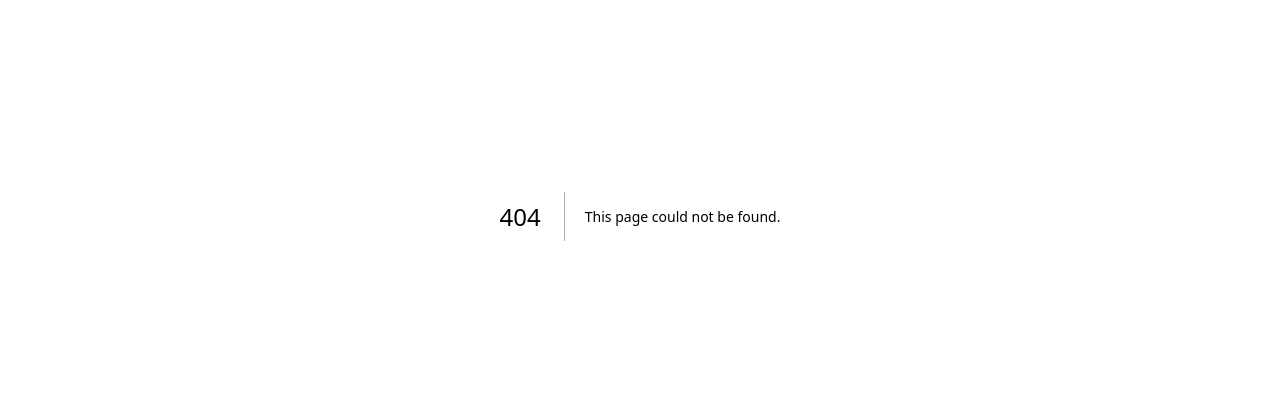
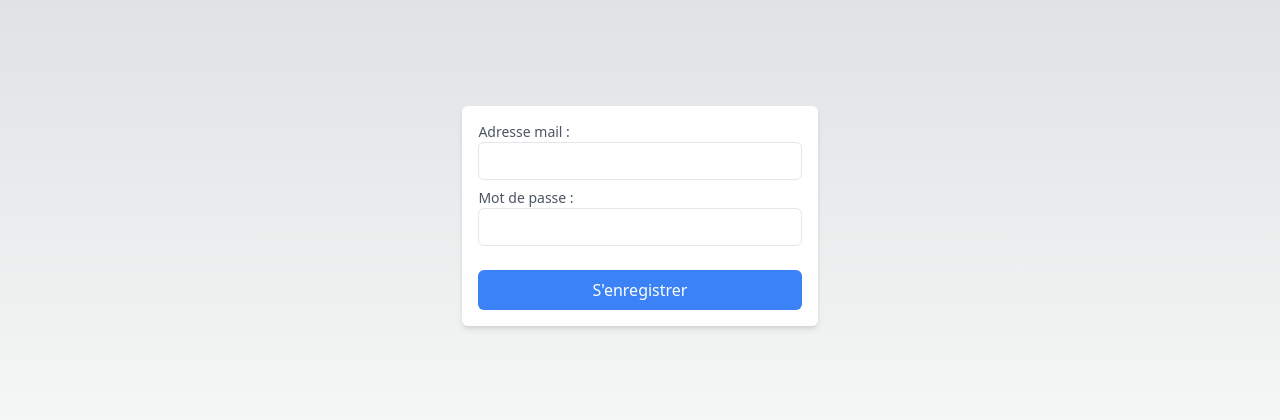
Before and after one commit to TamWilliam/NextFirebase, a Next.js app: page /signup in a window 1280 px wide. Before the commit this address had no page. Shown: the part 184-604 px from the top of the page. Built offline with nearby package versions, Linux system fonts and the light colour scheme.

Commit message:
erreur nom + create signup

```diff
--- a/pages/signin.js
+++ /dev/null
@@ -1,20 +0,0 @@
-import { Inter } from "next/font/google";
-import { useEffect } from "react";
-import { createUserWithEmailAndPassword } from "firebase/auth";
-import { auth } from "./firebase";
-
-const inter = Inter({ subsets: ["latin"] });
-
-export default function Home() {
-  useEffect(() => {
-    createUserWithEmailAndPassword(
-      auth,
-      "pleroy030@gmail.com",
-      "password"
-    ).then((response) => {
-      console.log(response);
-    });
-
-    return () => {};
-  }, []);
-}
--- /dev/null
+++ b/pages/signup.js
@@ -0,0 +1,59 @@
+import { useState } from "react";
+import { Inter } from "next/font/google";
+import { createUserWithEmailAndPassword } from "firebase/auth";
+import { auth } from "./firebase";
+
+import "tailwindcss/tailwind.css";
+
+const inter = Inter({ subsets: ["latin"] });
+
+export default function SignIn() {
+  const [email, setEmail] = useState("");
+  const [password, setPassword] = useState("");
+
+  const handleSignUp = async (e) => {
+    e.preventDefault();
+
+    try {
+      const response = await createUserWithEmailAndPassword(auth, email, password);
+      console.log(response);
+    } catch (error) {
+      console.error(error.code, error.message);
+    }
+  };
+
+  return (
+    <div className="min-h-screen flex items-center justify-center">
+      <form onSubmit={handleSignUp} className="max-w-md p-4 bg-white shadow-md rounded-md">
+        <label className="block mb-2 text-sm font-medium text-gray-600">
+          Adresse mail :
+          <input
+            type="email"
+            value={email}
+            onChange={(e) => setEmail(e.target.value)}
+            className="w-full px-3 py-2 border rounded-md"
+            required
+          />
+        </label>
+
+        <label className="block mb-2 text-sm font-medium text-gray-600">
+          Mot de passe :
+          <input
+            type="password"
+            value={password}
+            onChange={(e) => setPassword(e.target.value)}
+            className="w-full px-3 py-2 border rounded-md"
+            required
+          />
+        </label>
+
+        <button
+          type="submit"
+          className="w-full mt-4 bg-blue-500 text-white p-2 rounded-md hover:bg-blue-600"
+        >
+          S'enregistrer
+        </button>
+      </form>
+    </div>
+  );
+}
```
